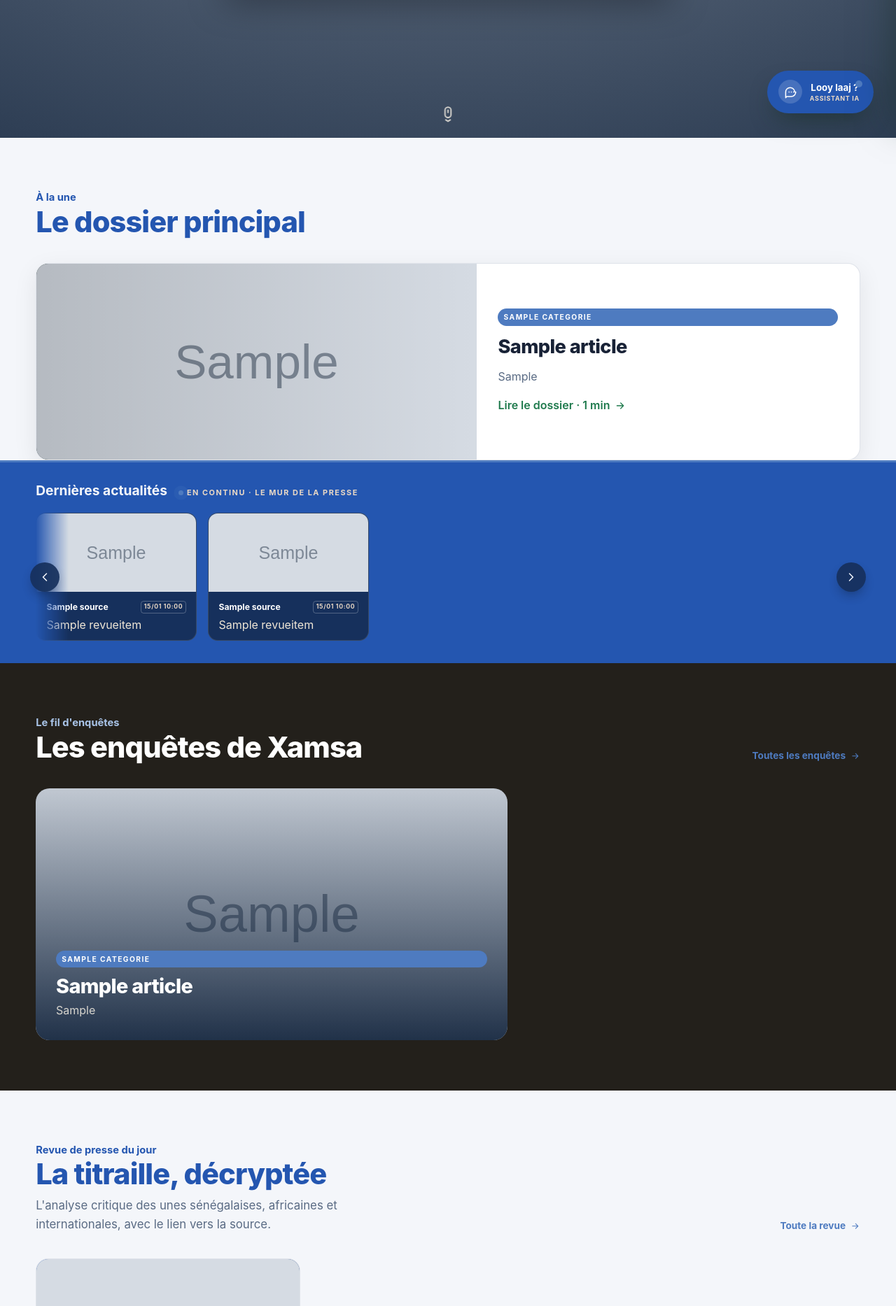
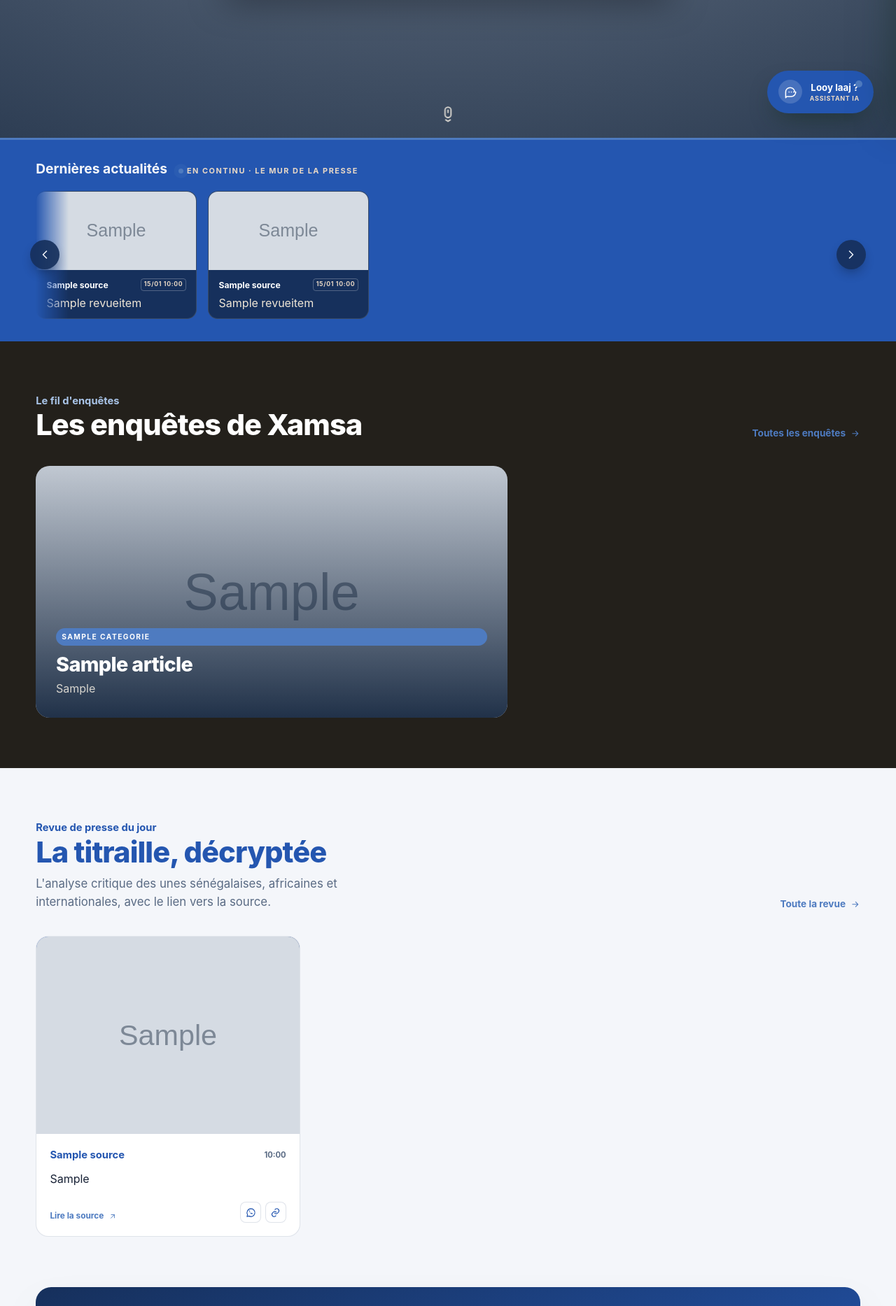
Before and after one commit to awa-gueye/xamsa-media, a Django app: page / in a window 1280 px wide. Shown: the part 606-2473 px from the top of the page at 70% size. Run offline with Django 5.2, Linux system fonts and the light colour scheme; tables that the repository leaves empty hold one stand-in row (values such as "Sample post"); grey boxes marked "Sample" are stand-in pictures.

Commit message:
Accueil: retrait dossier principal + reportages (vers Dossiers); email a l'auteur au commentaire et a la redaction a la soumission

```diff
--- a/config/settings.py
+++ b/config/settings.py
@@ -220,6 +220,10 @@ else:
             "BREVO_API_KEY ou EMAIL_HOST_PASSWORD.")
 PASSWORD_RESET_TIMEOUT = 60 * 60 * 24  # lien valable 24 h
 
+# Adresse qui recoit les alertes internes (nouvelle contribution a valider...).
+ADMIN_EMAIL = (os.environ.get('ADMIN_EMAIL', '') or EMAIL_HOST_USER
+               or 'xamsamedia@gmail.com')
+
 # --- Journalisation : afficher les erreurs (500) dans la console (logs Render) ---
 LOGGING = {
     'version': 1,
--- a/core/views.py
+++ b/core/views.py
@@ -51,15 +51,10 @@ def _hero_items():
 def home(request):
     from veille.models import Brief
     hero = _hero_items()
-    # « À la une » : l'article/dossier mis en avant par l'admin (case « À la une »).
-    une_article = (Article.objects.filter(publie=True, a_la_une=True)
-                   .order_by('-date_publication').first())
     return render(request, 'home.html', {
         'hero': hero, 'une': hero[0] if hero else None,
-        'une_article': une_article,
         'revue': RevueItem.objects.select_related('source').order_by('-date')[:3],
         'enquetes': Article.objects.filter(publie=True, type='enquete')[:3],
-        'reportages': Article.objects.filter(publie=True, type='reportage')[:3],
         'mur': RevueItem.objects.select_related('source').order_by('-date')[:14],
         'brief': Brief.objects.first(),
     })
@@ -97,7 +92,8 @@ def medias_senegal(request, type_slug=None):
 # ---------- DOSSIERS ----------
 def dossiers(request):
     return render(request, 'dossiers.html', {
-        'nos_dossiers': Article.objects.filter(publie=True, type__in=['dossier', 'enquete'])[:6],
+        'nos_dossiers': Article.objects.filter(
+            publie=True, type__in=['dossier', 'enquete', 'reportage'])[:9],
         'curation': RevueItem.objects.select_related('source').order_by('-date')[:8],
         'contributions': _contribs_pour(['enquete', 'reportage', 'dossier', 'politique']),
         'contrib_titre': 'Enquêtes et dossiers de la communauté'})
--- a/templates/home.html
+++ b/templates/home.html
@@ -33,21 +33,6 @@
   </div>
   <a class="scroll-ind" href="#revue" aria-label="Descendre"><svg class="icon" viewBox="0 0 24 24" style="font-size:1.6rem"><rect x="8" y="3" width="8" height="14" rx="4"/><path d="M12 7v3"/><path d="M9 20l3 2 3-2"/></svg></a>
 </section>
-
-{% if une_article %}
-<section class="block" style="padding-bottom:0"><div class="wrap">
-  <div class="sec-head reveal"><div><span class="eyebrow">À la une</span><h2>Le dossier principal</h2></div></div>
-  <a class="feature-une reveal" href="{{ une_article.get_absolute_url }}">
-    <div class="fu-media">{% if une_article.visuel %}<img src="{{ une_article.visuel }}" alt="" onerror="this.remove()">{% endif %}<div class="veil"></div></div>
-    <div class="fu-body">
-      <span class="badge ochre">{{ une_article.categorie|default:une_article.get_type_display }}</span>
-      <h3>{{ une_article.titre }}</h3>
-      {% if une_article.chapo %}<p>{{ une_article.chapo|truncatewords:40 }}</p>{% endif %}
-      <span class="meta">Lire le dossier &middot; {{ une_article.temps_lecture }} min <svg class="icon" viewBox="0 0 24 24"><path d="M5 12h14M13 6l6 6-6 6"/></svg></span>
-    </div>
-  </a>
-</div></section>
-{% endif %}
 
 <section class="presswall">
   <div class="head"><span class="t">Dernières actualités</span><span class="live">En continu &middot; le mur de la presse</span></div>
@@ -91,23 +76,6 @@
     </div>
   </div>
 </section>
-{% endif %}
-
-{% if reportages %}
-<section class="block"><div class="wrap">
-  <div class="sec-head reveal"><div><span class="eyebrow">Sur le terrain</span><h2>Les reportages</h2>
-    <p class="lead">Récits et immersions produits par Xamsa Média.</p></div>
-    <a class="more" href="{% url 'dossiers' %}">Voir tout <svg class="icon" viewBox="0 0 24 24"><path d="M5 12h14M13 6l6 6-6 6"/></svg></a></div>
-  <div class="cardgrid">
-    {% for a in reportages %}
-    <a class="acard reveal" href="{{ a.get_absolute_url }}">
-      <div class="thumb">{% if a.visuel %}<img src="{{ a.visuel }}" alt="" loading="lazy" onerror="this.remove()">{% endif %}<span class="badge pine">Reportage</span></div>
-      <div class="body"><h3>{{ a.titre }}</h3>{% if a.chapo %}<p>{{ a.chapo|truncatewords:18 }}</p>{% endif %}
-        <span class="meta">{{ a.temps_lecture }} min de lecture</span></div>
-    </a>
-    {% endfor %}
-  </div>
-</div></section>
 {% endif %}
 
 <section class="block" id="revue">
```
Also changed, not shown: comptes/views.py (+42 -0 lines).
